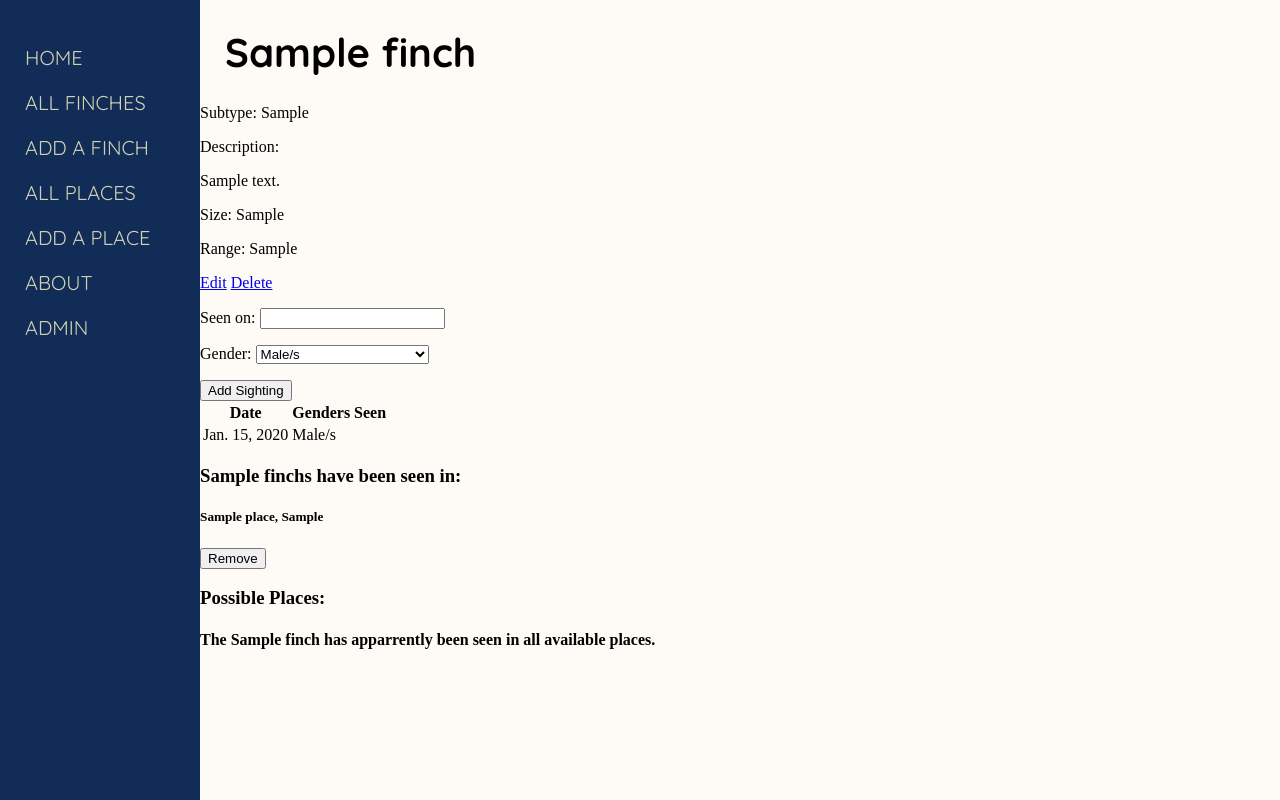
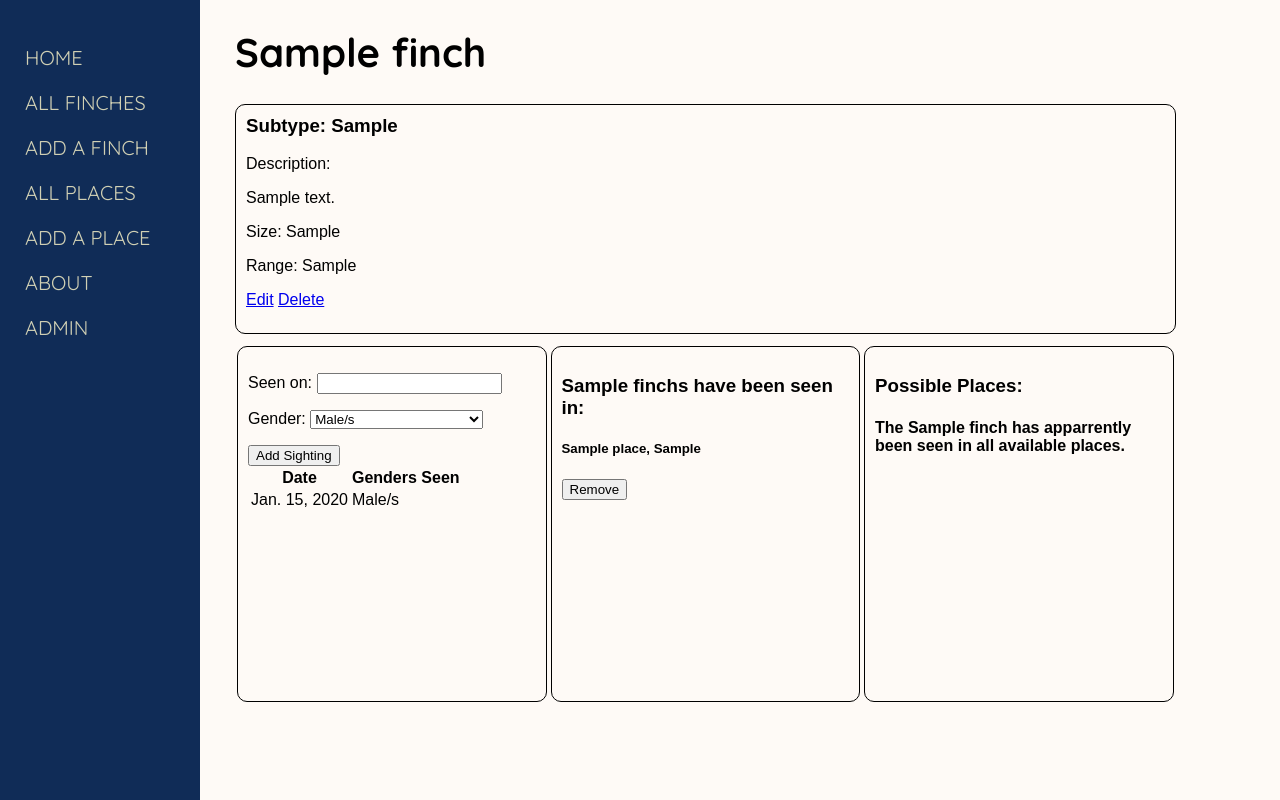
Before and after one commit to pauljburgess/finchcollector, a Django app: page /finches/1 in a window 1280 px wide. Run offline with Django 5.2, Linux system fonts and the light colour scheme; tables that the repository leaves empty hold one stand-in row (values such as "Sample post").

Commit message:
Add Detail and a bit of other styling

```diff
--- a/main_app/models.py
+++ b/main_app/models.py
@@ -8,7 +8,7 @@ GENDERS = (
 )
 
 class Place(models.Model):
-    name = models.CharField(max_length=40)
+    name = models.CharField(max_length=40, unique=True)
     country = models.CharField(max_length=40)
 
 class Finch(models.Model):
--- a/main_app/static/css/style.css
+++ b/main_app/static/css/style.css
@@ -1,11 +1,11 @@
 body {
-    background-color: #d7cec2;
     padding: 0;
     margin: 0;
     min-height: 100vh;
     display: flex;
+    background-color: #FEFAF6;
+    font-family: Arial, Helvetica, sans-serif;
 }
-
 
 
 .sidebar {
@@ -13,12 +13,11 @@ body {
     background-color: #102C57;
     font-family: Quicksand;
     font-size: 20px;
-
+    margin-right: 35px;
 }
 
 .content {
     flex-grow: 1;
-    background-color: #FEFAF6;
 }
 
 ul {
@@ -49,7 +48,6 @@ ul {
 h1 {
     font-family: Quicksand;
     font-size: 40px;
-    margin-left: 25px;
 }
 
 h2 {
@@ -58,13 +56,62 @@ h2 {
 
 .card {
     border: 1px solid black;
-    width: 60vmin;
     margin-bottom: 10px;
-    margin-left: auto;
-    margin-right: auto;
     padding: 10px;
     border-radius: 10px;
 }
+
+#index-card {
+    margin-left: auto;
+    margin-right: auto;
+    width: 60vmin;
+}
+
+.details-container {
+    display: grid;
+    min-height: 75vh;
+    grid-template-columns: repeat(9, 10%) ;
+    grid-template-rows: 20% 20% auto;
+}
+
+
+#detail-card {
+    grid-column-start: 1;
+    grid-column-end: 10;
+    grid-row-start: 1;
+    grid-row-end: span 2;
+}
+
+#sightings-card {
+    margin: 2px;
+    grid-column-start: 1;
+    grid-column-end: span 3;
+    grid-row-start: 3;
+}
+
+#detail-card > h3 {
+    margin-top: 0px;
+
+}
+
+#sightings-card {
+    display: inline-block;
+}
+
+#seen-card {
+    margin: 2px;
+    grid-column-start: 4;
+    grid-column-end: span 3;
+    grid-row-start: 3;
+}
+
+#places-card {
+    margin: 2px;
+    grid-column-start: 7;
+    grid-column-end: span 3;
+    grid-row-start: 3;
+}
+
 
 .button {
     width: 75px;
@@ -82,6 +129,8 @@ h2 {
 
 
 
+
+
 @media only screen and (max-width: 992px) {
 
     body {
--- a/main_app/templates/finches/detail.html
+++ b/main_app/templates/finches/detail.html
@@ -1,9 +1,12 @@
 {% extends 'base.html' %}
 {% block content%}
 
-<h1 class="top-right">{{ finch.name }}</h1>
+<h1>{{ finch.name }}</h1>
 
-<p>Subtype: {{ finch.subtype }}</p>
+<div class="details-container">
+
+    <div class="card" id="detail-card">
+        <h3>Subtype: {{ finch.subtype }}</h3>
         <p>Description: {{ finch.description|linebreaks }}</p>
         <p>Size: {{ finch.size }}</p>
         <p>Range: {{ finch.range }}</p>
@@ -12,8 +15,11 @@
             <a href="{% url 'finches_update' finch.id %}">Edit</a>
             <a href="{% url 'finches_delete' finch.id %}">Delete</a>
         </div>
+    </div>
 
-<div>
+
+
+    <div class="card" id="sightings-card">
         <form action="{% url 'add_sighting' finch.id %}" method="POST">
             {% csrf_token %}
             {{ sighting_form.as_p }}
@@ -38,8 +44,8 @@
         </table>
     </div>
 
-<div class="row">
-    <div class="col-6">
+    <div class="card" id="seen-card">
+        <div>
             <h3> {{ finch.name }}s have been seen in: </h3>
             {% if finch.places.count %}
             {% for place in finch.places.all %}
@@ -57,7 +63,9 @@
             {% endif %}
         </div>
 
-    <div class="col-6">
+    </div>
+
+    <div class="card" id="places-card">
         <h3>Possible Places:</h3>
         {% if places.count %}
         {% for place in places.all %}
@@ -74,5 +82,5 @@
         {% endif %}
     </div>
 </div>
-
+</div>
 {% endblock%}
--- a/main_app/templates/finches/index.html
+++ b/main_app/templates/finches/index.html
@@ -6,7 +6,7 @@
 
 {% for finch in finches %}
 
-<div class="card">
+<div class="card" id="index-card">
     <h2>{{ finch.name }}</h2>
     <h5>Subtype: {{ finch.subtype }}</h5>
     <div class="button" >
--- a/main_app/templates/main_app/place_form.html
+++ b/main_app/templates/main_app/place_form.html
@@ -4,7 +4,7 @@
 {% if object %}
 <h1 class="top-right">Edit {{ object.name }} </h1>
 {% else %}
-<h1 class="top-right">Add a Place</h1>
+<h1 class="top-right">Add a State/Province</h1>
 {%endif %}
 
 <form action="" method="POST">
--- a/main_app/templates/main_app/place_list.html
+++ b/main_app/templates/main_app/place_list.html
@@ -4,8 +4,8 @@
 <h1 class="top-right">Places so Far</h1>
 
 {% for place in place_list %}
-    <h3> {{ place.name }} </h3>
-    <h5> {{ place.country }} </h5>
+    <p> <strong>{{ place.name }}</strong>, {{ place.country }} </p>
+
 {% endfor %}
 
 {% endblock%}
--- a/main_app/views.py
+++ b/main_app/views.py
@@ -50,12 +50,12 @@ def remove_place(request, finch_id, place_id):
 
 class FinchCreate(CreateView):
     model = Finch
-    fields = '__all__'
+    fields = [ 'name', 'subtype', 'description', 'size', 'range']
     success_url = '/finches'
 
 class FinchUpdate(UpdateView):
     model = Finch
-    fields = ['subtype' , 'description', 'size', 'range']
+    fields = ['subtype', 'description', 'size', 'range']
 
 class FinchDelete(DeleteView):
     model = Finch
```
Lines whose indentation alone changed are shown as unchanged.
